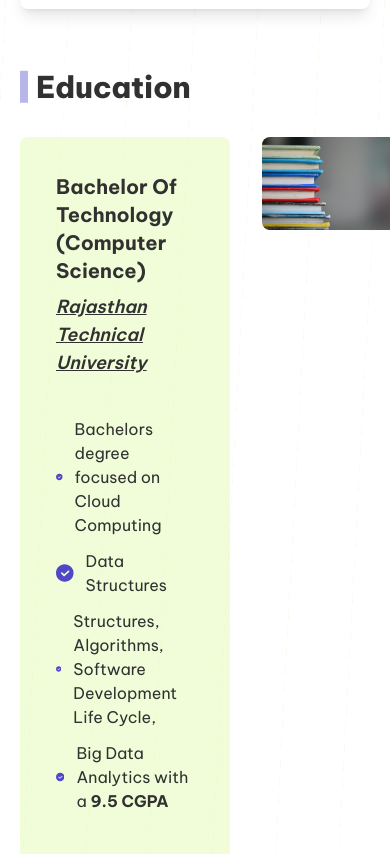
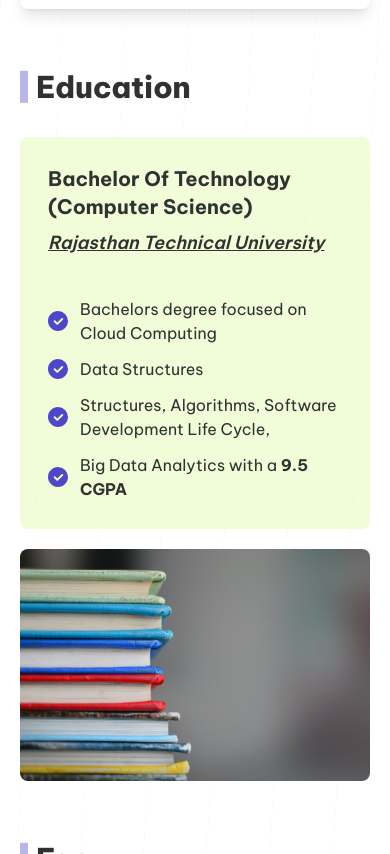
Before and after one commit to red1-web3/landing-portfolio, a Next.js app: page / in a window 390 px wide. Shown: the part 6170-7024 px from the top of the page. Built offline with nearby package versions, Linux system fonts and the light colour scheme.

Commit message:
Responsive

```diff
--- a/src/views/Home/components/EducationSection/index.tsx
+++ b/src/views/Home/components/EducationSection/index.tsx
@@ -8,8 +8,8 @@ const EducationSection = () => {
       <div className="__container">
         <SectionTitle title="Education" />
         <div className="mt-8 lg:mt-16">
-          <div className="grid grid-cols-[60%,40%] gap-8 w-full">
-            <div className="bg-lime-200/40 rounded-lg p-9">
+          <div className="grid lg:grid-cols-[60%,40%] gap-5 lg:gap-8 w-full">
+            <div className="bg-lime-200/40 rounded-lg p-7 md:p-9">
               <h2 className="text-xl md:text-2xl lg:text-3xl font-bold">
                 Bachelor Of Technology (Computer Science)
               </h2>
@@ -20,23 +20,31 @@ const EducationSection = () => {
                 Rajasthan Technical University
               </a>
 
-              <ul className="py-10 space-y-3">
+              <ul className="pt-10 space-y-3">
                 <li className="flex items-center gap-x-3">
-                  <CheckIcon />
+                  <div className="shrink-0">
+                    <CheckIcon />
+                  </div>
                   <p>Bachelors degree focused on Cloud Computing</p>
                 </li>
                 <li className="flex items-center gap-x-3">
-                  <CheckIcon />
+                  <div className="shrink-0">
+                    <CheckIcon />
+                  </div>
                   <p>Data Structures</p>
                 </li>
                 <li className="flex items-center gap-x-3">
-                  <CheckIcon />
+                  <div className="shrink-0">
+                    <CheckIcon />
+                  </div>
                   <p>
                     Structures, Algorithms, Software Development Life Cycle,
                   </p>
                 </li>
                 <li className="flex items-center gap-x-3">
-                  <CheckIcon />
+                  <div className="shrink-0">
+                    <CheckIcon />
+                  </div>
                   <p>
                     Big Data Analytics with a <strong>9.5 CGPA</strong>
                   </p>
```
